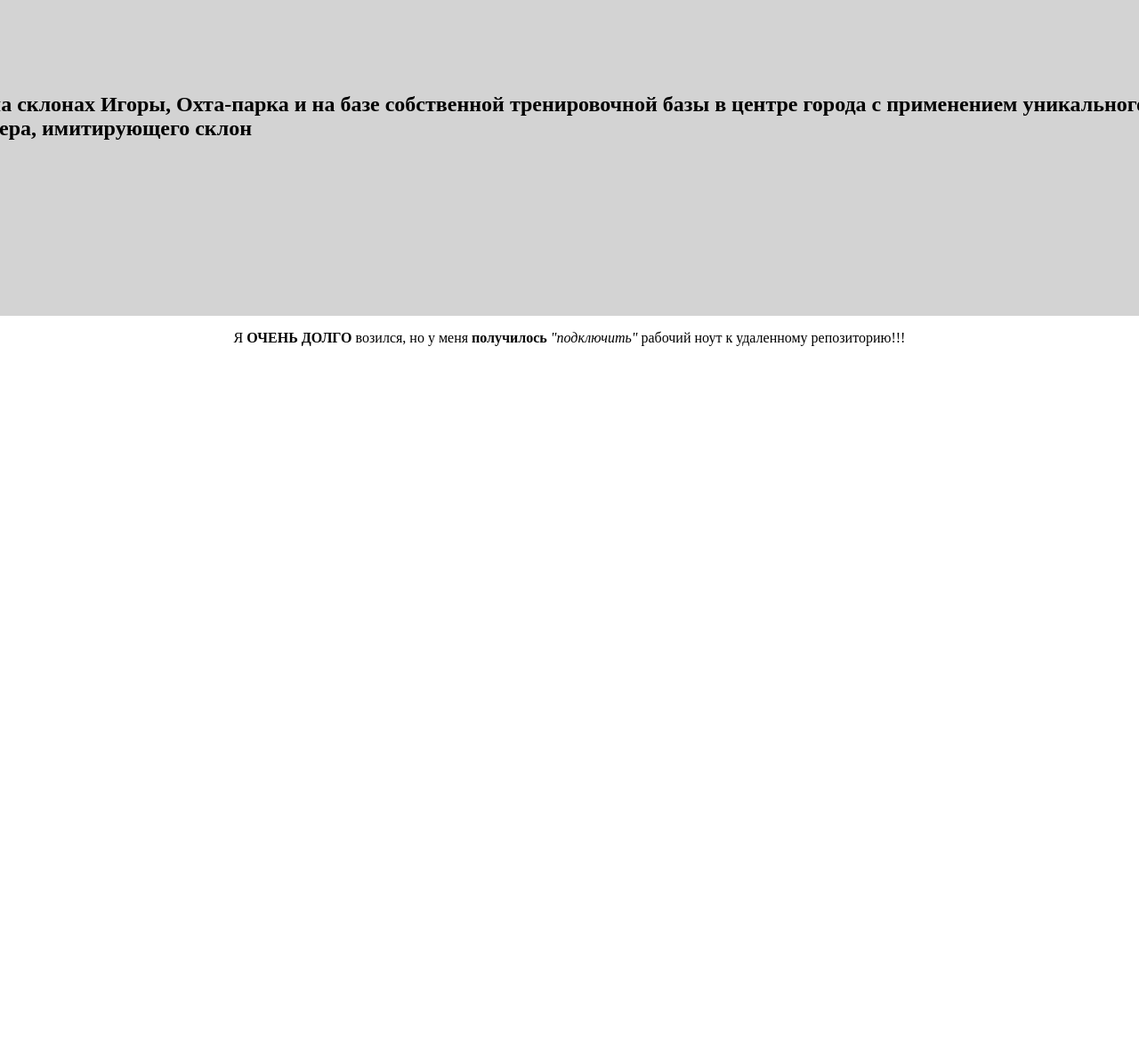
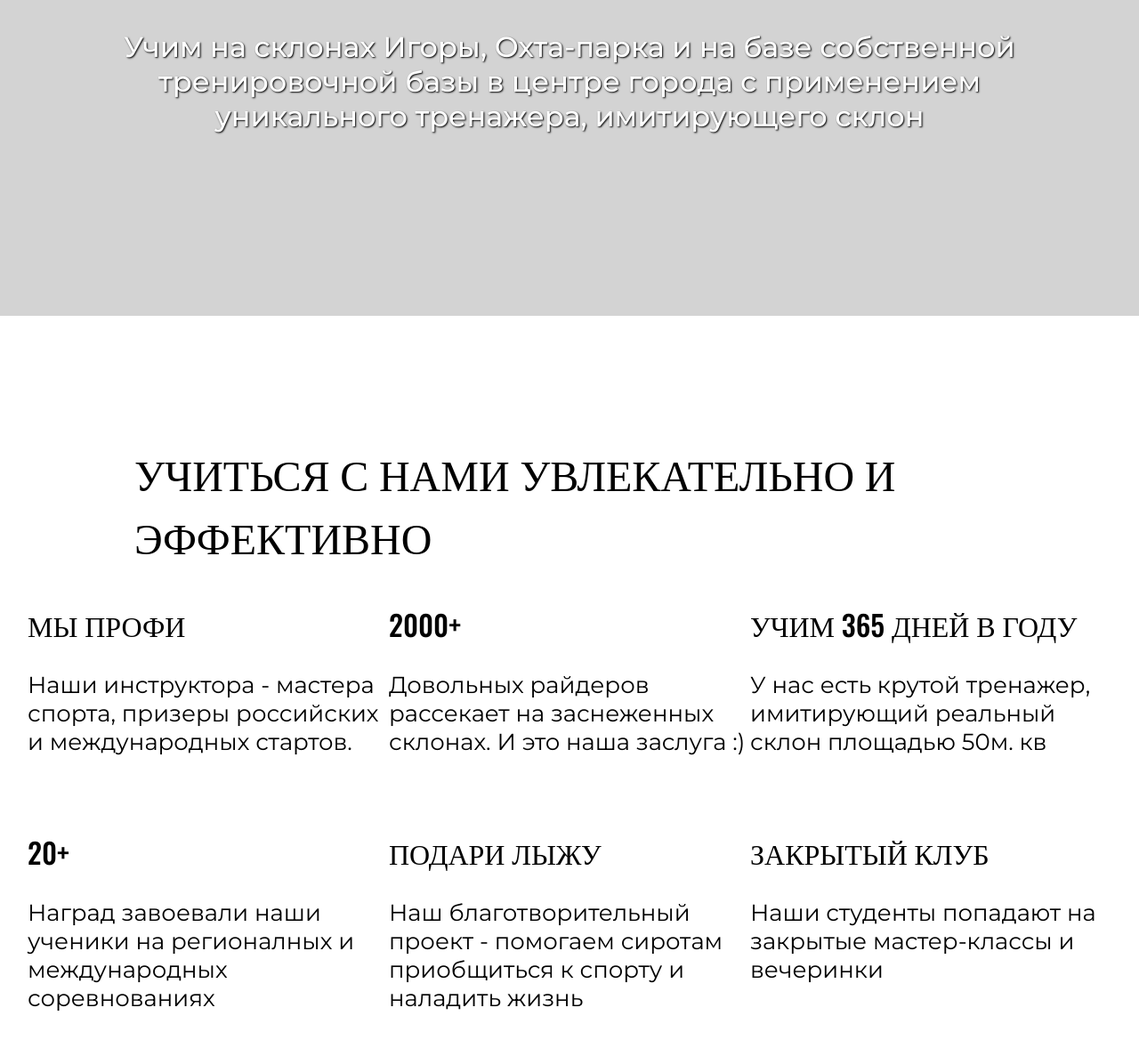
Before and after one commit to NikRedvill/ski-school-kharachko, a plain HTML site: page index.html in a window 1280 px wide. Shown: the part 523-1710 px from the top of the page at 89% size. Before the commit the page ends 928 px from the top, so only its background shows below. Drawn offline with nearby package versions, Linux system fonts and the light colour scheme.

Commit message:
начал делать блок с преимуществами

```diff
--- a/index.html
+++ b/index.html
@@ -36,12 +36,43 @@
 <main>
 
     <div class="title">
-            <h1 class="t_1">Обучение горным лыжам в санкт-петербурге</h1>
-            <h2 class="'t_2">Учим на склонах Игоры, Охта-парка и на базе собственной тренировочной базы в центре города с применением уникального тренажера, имитирующего склон</h2>
+        <div class="title_1">Обучение горным лыжам в санкт-петербурге</div>
+        <div class="title_2">Учим на склонах Игоры, Охта-парка и на базе собственной тренировочной базы в центре города с применением уникального тренажера, имитирующего склон</div>
     </div>
+
+    <div class="discription">
+        <div class="dis_title">УЧИТЬСЯ С НАМИ УВЛЕКАТЕЛЬНО И ЭФФЕКТИВНО</div>
+
+        <div class="bonus">
+            <div class="dis_block">
+                <div class="dis_block_title">МЫ ПРОФИ</div>
+                <div class="dis_block_text">Наши инструктора - мастера спорта, призеры российских и международных стартов.</div>
+            </div>
+            <div class="dis_block">
+                <div class="dis_block_title">2000+</div>
+                <div class="dis_block_text">Довольных райдеров рассекает на заснеженных склонах. И это наша заслуга :)</div>
+            </div>
+            <div class="dis_block">
+                <div class="dis_block_title">УЧИМ 365 ДНЕЙ В ГОДУ</div>
+                <div class="dis_block_text">У нас есть крутой тренажер, имитирующий реальный склон площадью 50м. кв</div>
+            </div>
+            <div class="dis_block">
+                <div class="dis_block_title">20+</div>
+                <div class="dis_block_text">Наград завоевали наши ученики на регионалных и международных соревнованиях</div>
+            </div>
+            <div class="dis_block">
+                <div class="dis_block_title">ПОДАРИ ЛЫЖУ</div>
+                <div class="dis_block_text">Наш благотворительный проект - помогаем сиротам приобщиться к спорту и наладить жизнь</div>
+            </div>
+            <div class="dis_block">
+                <div class="dis_block_title">ЗАКРЫТЫЙ КЛУБ</div>
+                <div class="dis_block_text">Наши студенты попадают на закрытые мастер-классы и вечеринки</div>
+        </div>
+
+
+    </div>
+
 </main>
-
-<p>Я <b>ОЧЕНЬ ДОЛГО</b> возился, но у меня <b>получилось</b> <i>"подключить"</i> рабочий ноут к удаленному репозиторию!!!</p>
 
 </body>
 </html>
--- a/style.css
+++ b/style.css
@@ -63,7 +63,6 @@ nav {
     background-color: rgba(0, 0, 0, 0.171);
     background-image: url("pics/fon.jpg");
     background-size: cover;
-    opacity: 1.25;
     display: flex;
     flex-direction: column;
     align-items: center;
@@ -72,9 +71,63 @@ nav {
 
 }
 
-.t_1 {
+.title_1 {
     font-family: "Oswald";
     text-transform: uppercase;
     font-size: 60px;
     color: white;
+    text-shadow: 1px 1px 2px black;
+
 }
+
+.title_2 {
+    width: 1060px;
+    height: 117px;
+    font-family: "Montserrat";
+    font-weight: 500;
+    font-size: 32px;
+    text-align: center;
+    color: white;
+    text-shadow: 1px 1px 2px black;
+}
+
+.discription {
+    display: flex;
+    flex-direction: column;
+    align-items: center;
+    padding-top: 140px;
+}
+
+.dis_title {
+    width: 978px;
+    height: 80px;
+    font-family: "Oswald";
+    font-size: 48px;
+    padding-bottom: 100px;
+}
+
+.bonus {
+    display: grid;
+    grid-template-columns: 1fr 1fr 1fr;
+}
+
+.dis_block {
+    display: flex;
+    flex-direction: column;
+    width: 406px;
+    height: 186px;
+    margin-bottom: 70px;
+}
+
+.dis_block_title {
+    font-family: "Oswald";
+    font-weight: 500;
+    font-size: 32px;
+    line-height: 54px;
+    padding-bottom: 25px;
+}
+
+.dis_block_text {
+    font-family: "Montserrat";
+    font-size: 26px;
+}
```
